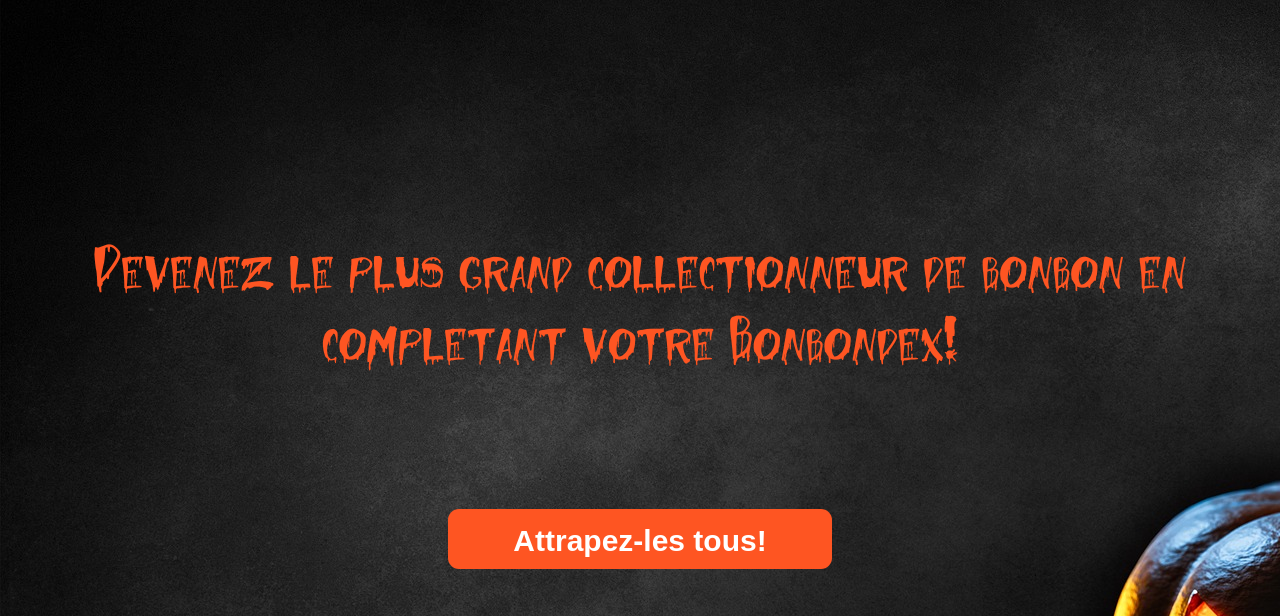
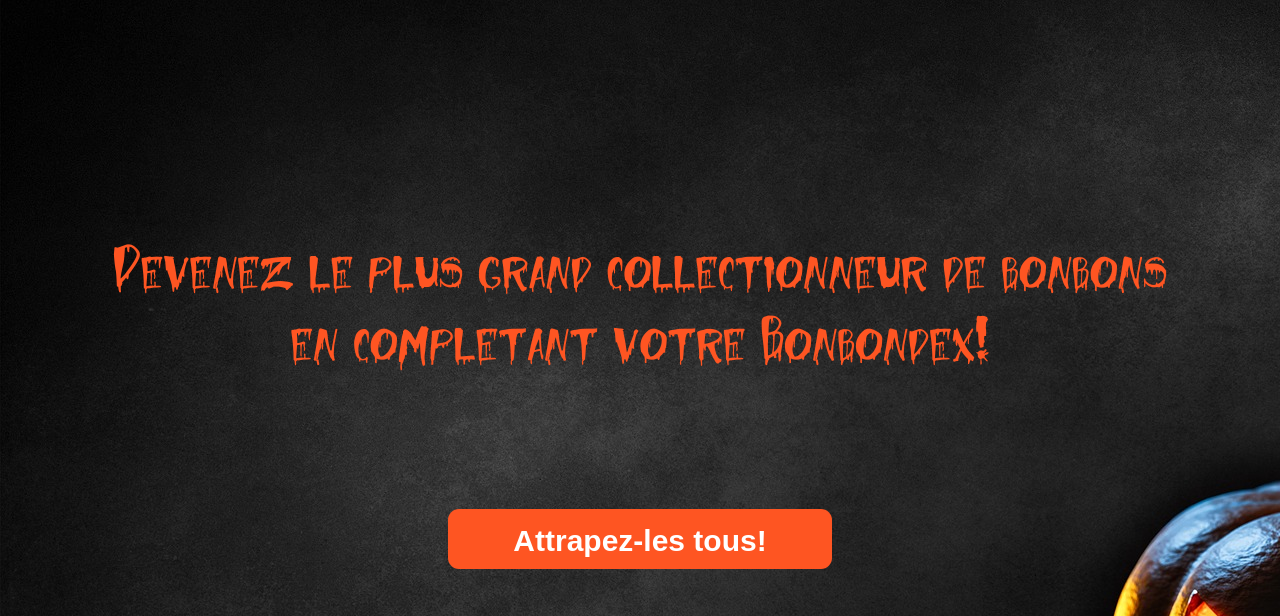
Before and after one commit to Vivpiv/hack-halloweenGuezMer, a PHP site: template src/View/homepage.html.twig in a window 1280 px wide. Shown: the top 616 px of the page. Run offline with PHP 8.4, Linux system fonts and the light colour scheme; the template is opened without the code that fills it, so the values that code supplies are empty; some libraries are stand-ins or nearby versions; some web fonts are replaced.

Commit message:
correstion 's'

```diff
--- a/src/View/homepage.html.twig
+++ b/src/View/homepage.html.twig
@@ -1,7 +1,7 @@
 {% extends 'layout.html.twig' %}
 {% block content %}
     <div class="homepage container">
-        <h1 class="hallo">Devenez le plus grand collectionneur de bonbon en completant votre Bonbondex!</h1>
+        <h1 class="hallo">Devenez le plus grand collectionneur de bonbons en completant votre Bonbondex!</h1>
         <br/>
         <br/>
             <a href="/maps" class="btn btn-hallo">Attrapez-les tous! </a>
```
